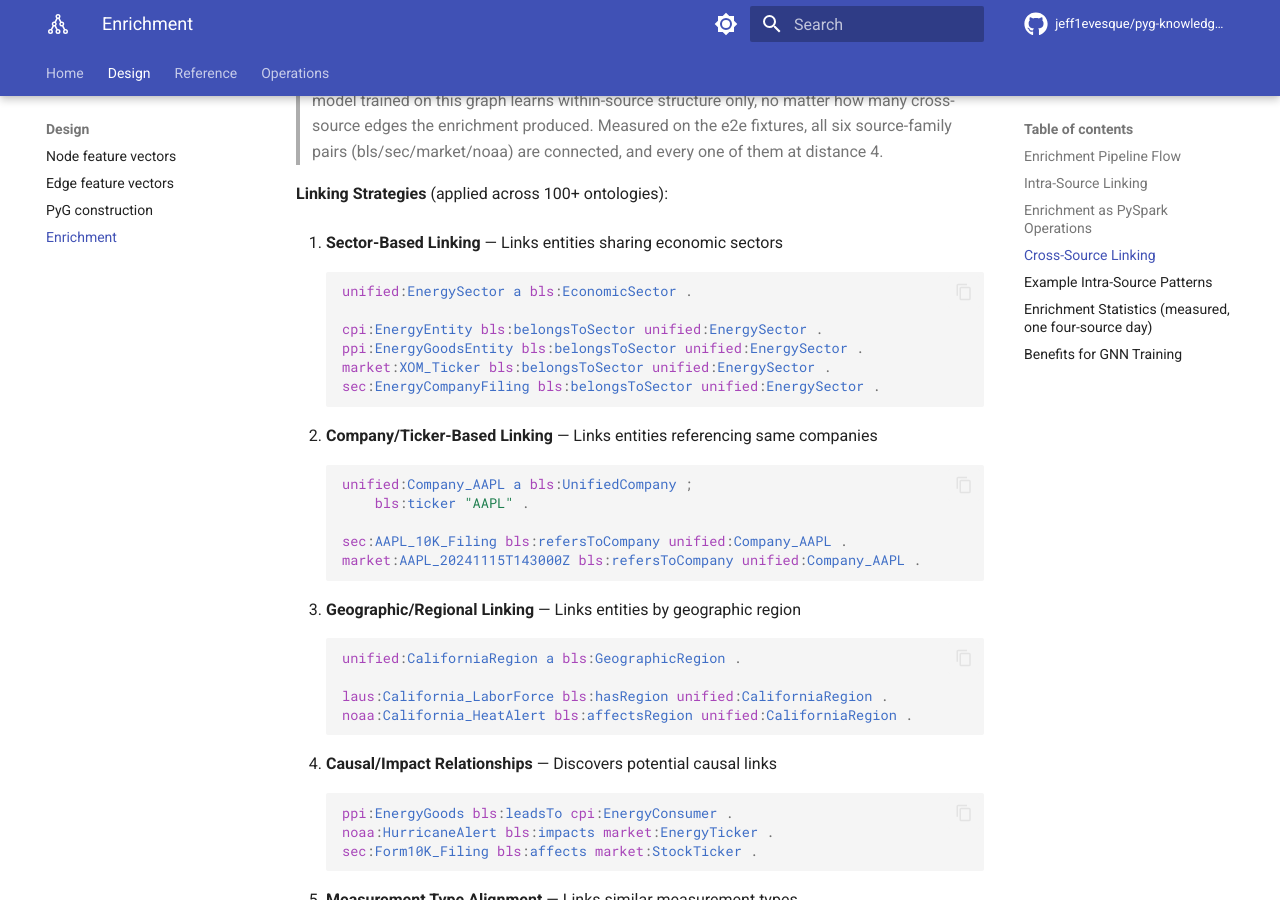
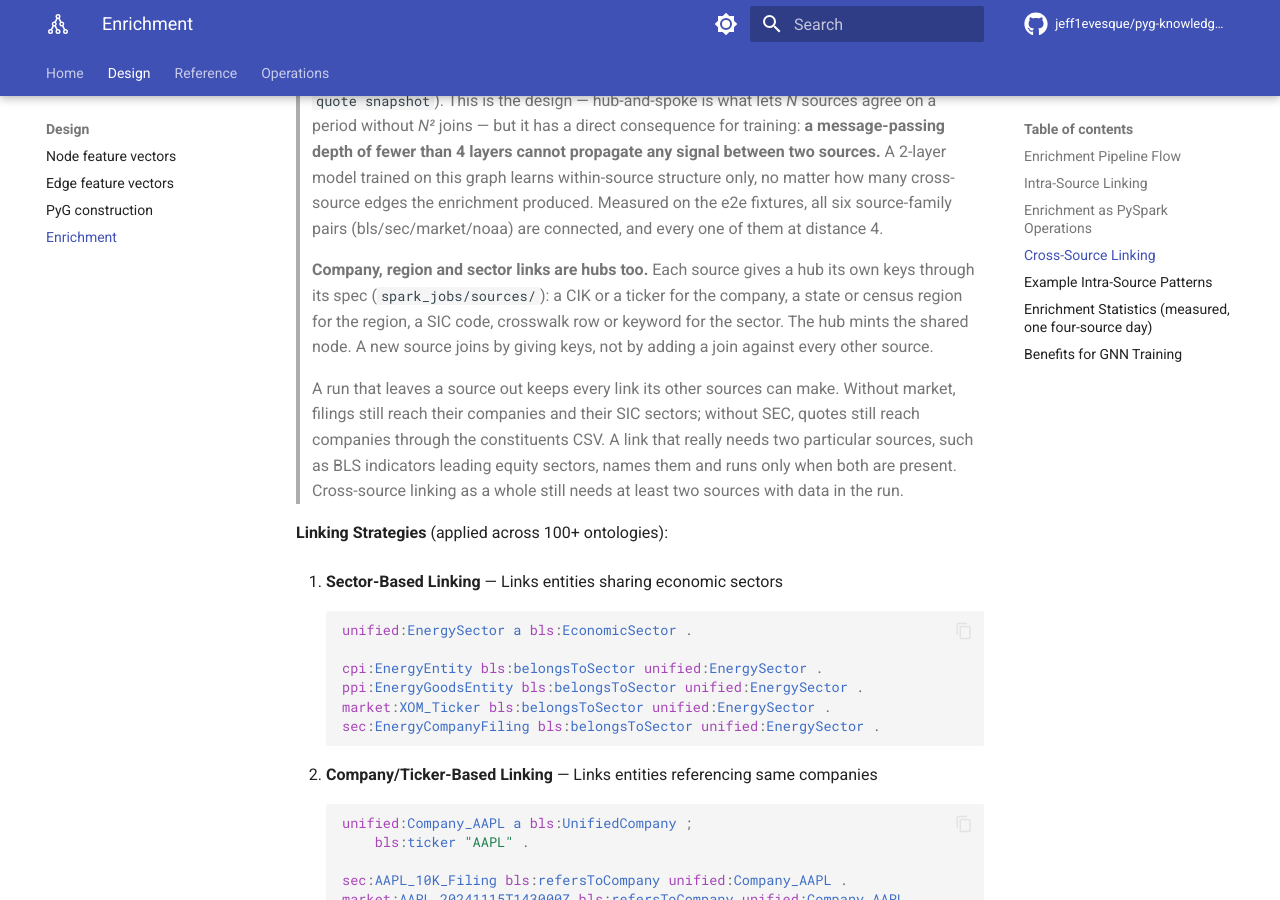
Before and after one commit to jeff1evesque/pyg-knowledge-graph-builder, an MkDocs documentation site: the page built from documentation/design/enrichment.md, in a window 1280 px wide and 900 px high, scrolled down 6399 px. Built offline with MkDocs 1.6.1 and Material for MkDocs 9.7.7, drawn with Linux system fonts in a browser that asks for light colours; comment, search, counter and statistics services are not loaded; some of the changed text lies outside the part shown.

Commit message:
#406: enrichment.md, cross-source hubs and what a run without a source keeps

```diff
--- a/documentation/design/enrichment.md
+++ b/documentation/design/enrichment.md
@@ -35,12 +35,12 @@ picked source's date predicates, or its period collector, from the same specs:
     - Severity escalation detection (escalatesTo)
 - **Temporal Unifier** (cross-source)
     - Unified days/months/years/quarters (owl:sameAs), from each picked source's date predicates or, for BLS, its period URIs
-- **Cross-Source Linker**
-    - Sector-based linking across sources
-    - Company/ticker linking (SEC ↔ Market)
-    - Geographic linking (BLS ↔ NOAA)
-    - Causal relationships (BLS → Market, NOAA → Market)
-    - Measurement type alignment
+- **Cross-Source Linker** (each source's side declared in its spec)
+    - Sector links: the keyword step for the sources that opt in (BLS, market, NOAA), SEC's SIC codes, and market's GICS crosswalk
+    - Company hub: one node per CIK, from SEC's issuers and market's tickers
+    - Region hub: one node per state and census region, from BLS's local-area and job-openings series and NOAA's alerts
+    - Links that need particular sources, run only when those are present: BLS indicators leading equity sectors (BLS and market), and sub-industry peers (market)
+    - Measurement type alignment, from BLS's measurement types
 - **Ontology Mapper (optional; --enable_ontology_mapping, default true)**
     - owl:equivalentProperty / owl:equivalentClass (one-to-one pairs only)
     - predicate folding to the unified vocabulary
@@ -217,6 +217,19 @@ cpi:November a temporal:SourceMonth ; rdfs:label "November" .
 > e2e fixtures, all six source-family pairs (bls/sec/market/noaa) are connected,
 > and every one of them at distance 4.
 
+> **Company, region and sector links are hubs too.** Each source gives a hub its
+> own keys through its spec (`spark_jobs/sources/`): a CIK or a ticker for the
+> company, a state or census region for the region, a SIC code, crosswalk row or
+> keyword for the sector. The hub mints the shared node. A new source joins by
+> giving keys, not by adding a join against every other source.
+>
+> A run that leaves a source out keeps every link its other sources can make.
+> Without market, filings still reach their companies and their SIC sectors;
+> without SEC, quotes still reach companies through the constituents CSV. A link
+> that really needs two particular sources, such as BLS indicators leading
+> equity sectors, names them and runs only when both are present. Cross-source
+> linking as a whole still needs at least two sources with data in the run.
+
 **Linking Strategies** (applied across 100+ ontologies):
 
 1. **Sector-Based Linking** — Links entities sharing economic sectors
```
